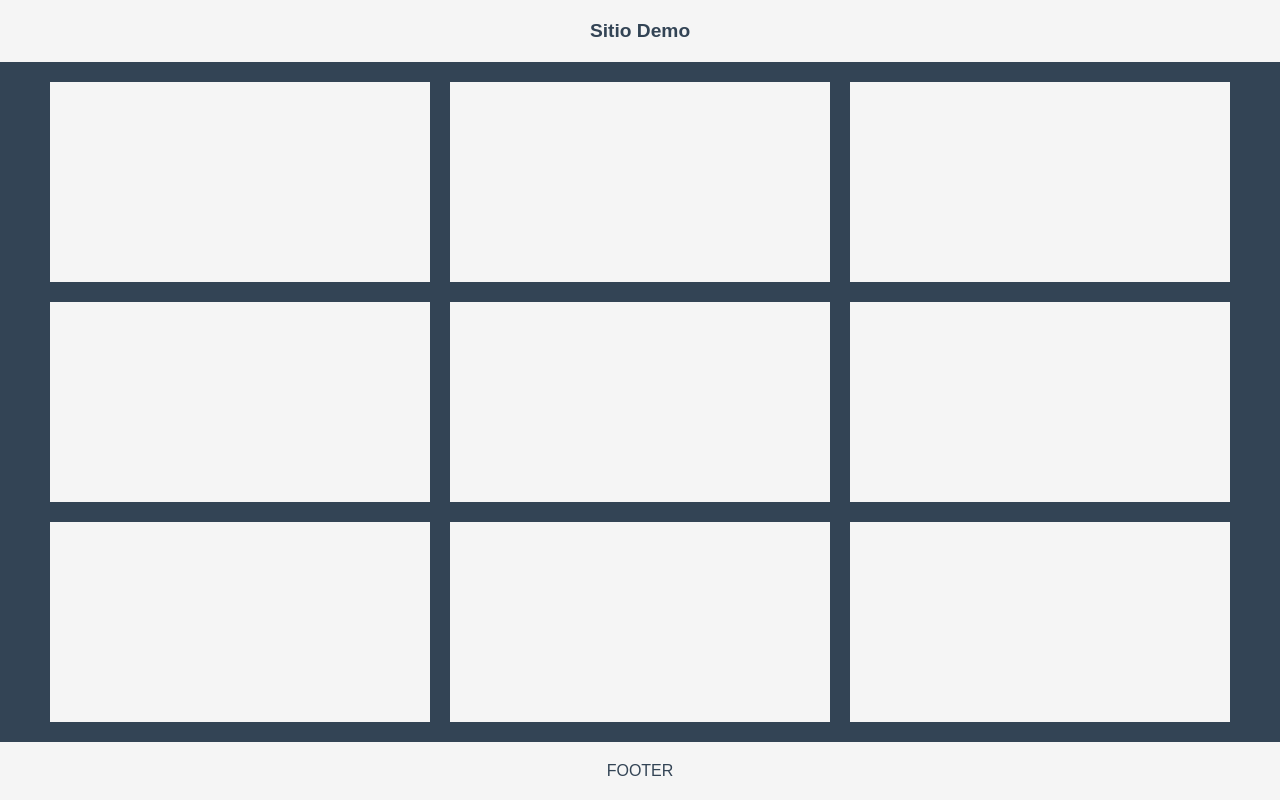
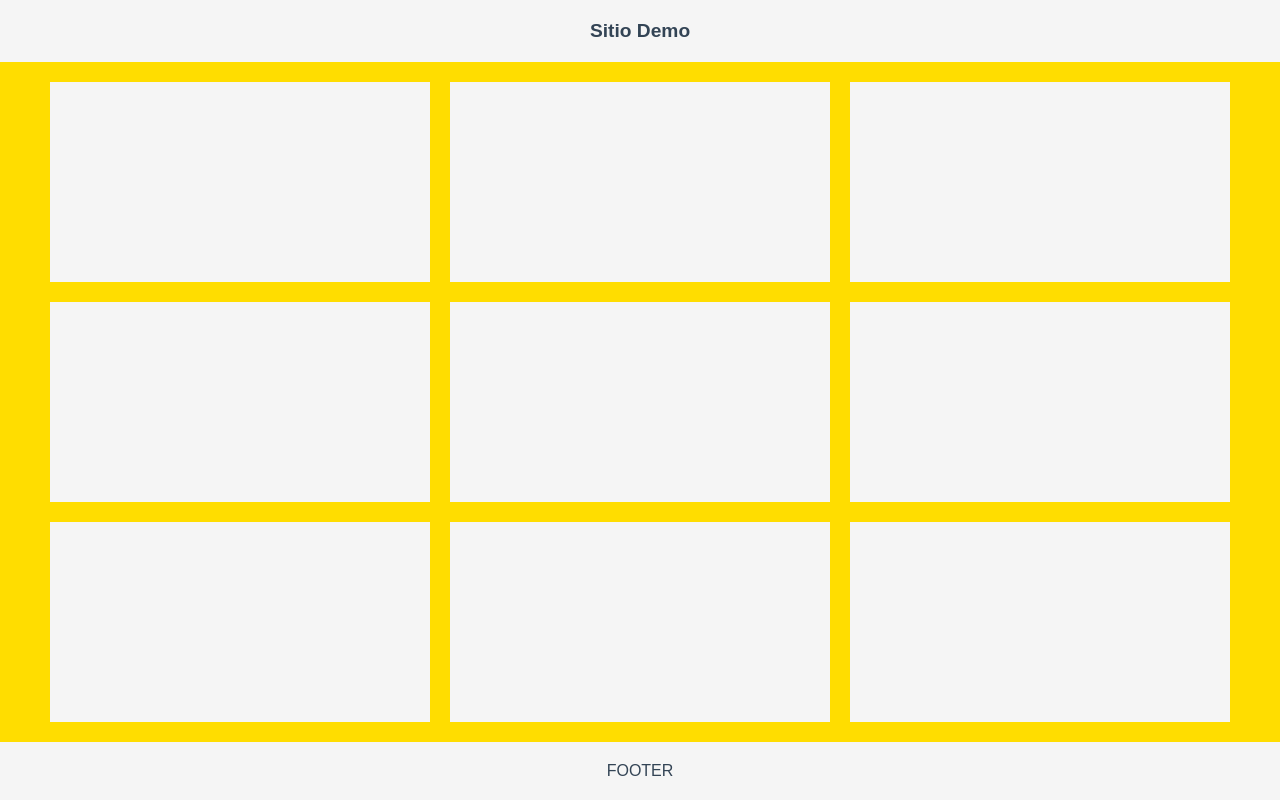
Before and after one commit to IconosInstituto/SitioDemoGithub, a plain HTML site: page index.html in a window 1280 px wide. Drawn offline with Linux system fonts and the light colour scheme.

Commit message:
cambio de color de fondo

```diff
--- a/sitio/css/estilo.css
+++ b/sitio/css/estilo.css
@@ -1,7 +1,7 @@
 *{margin: 0; padding: 0;}
 
 body{
-    background: #334455;
+    background: #ffdd00;
     color:#f5f5f5;
     font-family: sans-serif;
 }
```
